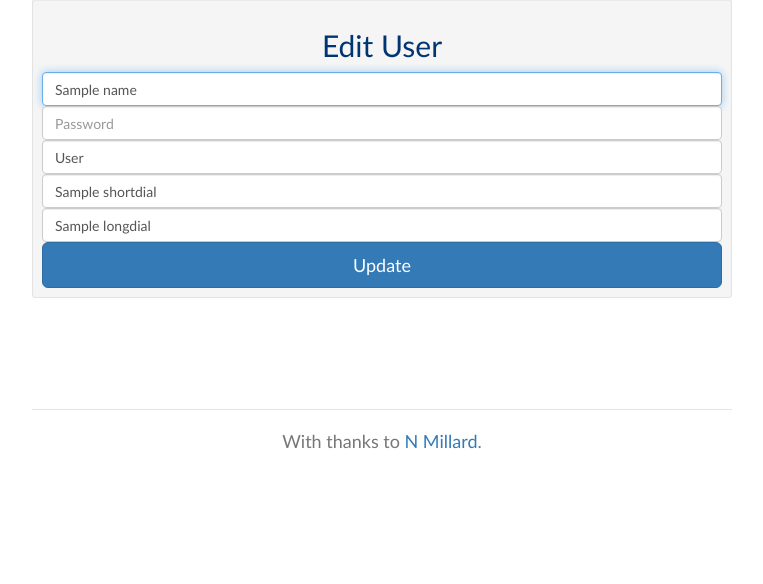
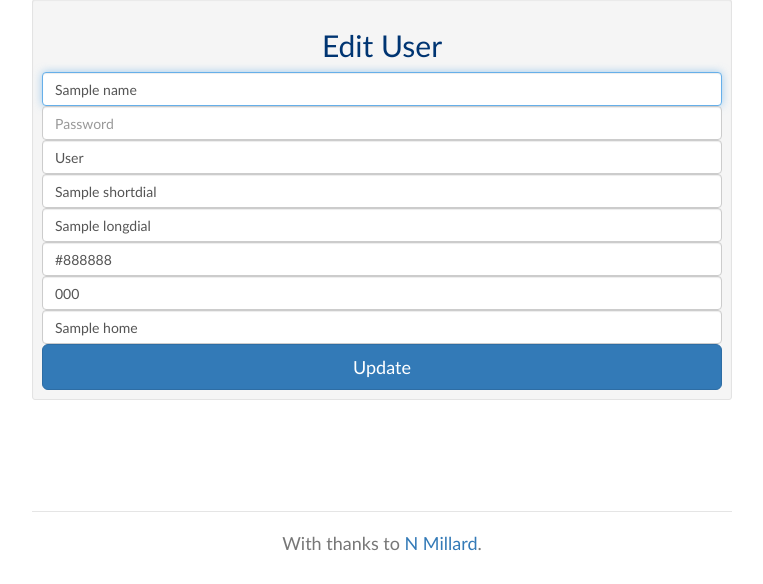
Before and after one commit to neilmillard/oncallslim, a PHP site: template app/templates/user.twig in a window 1280 px wide. Shown: the part 151-735 px from the top of the page, without its empty margins (258-1021 px from the left). Run offline with PHP 8.4, Linux system fonts and the light colour scheme; the template is opened without the code that fills it: most values are stand-ins (such as "Sample title", 1, 10 or a date in 2020); some libraries are stand-ins or nearby versions.

Commit message:
expand profile fields

```diff
--- a/app/src/Action/ProfileAction.php
+++ b/app/src/Action/ProfileAction.php
@@ -52,7 +52,7 @@ final class ProfileAction
         if ($request->isPost()) {
             $data = $request->getParams();
             //$username = $request->getParam('username');
-            $user->import($data,'fullname,shortdial,longdial');
+            $user->import($data,'fullname,shortdial,longdial,colour,mobile,home');
 
             $password = $request->getParam('password');
             if(!empty($password)){
--- a/app/templates/profile.twig
+++ b/app/templates/profile.twig
@@ -10,6 +10,9 @@
     <p> Fullname: {{ fullname }}</p>
     <p> Short Dial: {{ shortdial }}</p>
     <p> Long Dial: {{ longdial }}</p>
+    <p> Colour: {{ colour }}</p>
+    <p> Mobile: {{ mobile }}</p>
+    <p> Home: {{ home }}</p>
     <a class="btn" style="background: #3498db;color: #ffffff;" href="{{ url_for('edituser',{'username': name}) }}">
         Update
     </a>
--- a/app/templates/user.twig
+++ b/app/templates/user.twig
@@ -9,8 +9,11 @@
         <input type="text" name="username" class="form-control" placeholder="name" value="{{ name }}" autofocus required>
         <input type="password" name="password" class="form-control" placeholder="Password" >
         <input type="text" name="fullname" class="form-control" placeholder="fullname" value="{{ fullname }}" required>
-        <input type="text" name="shortdial" class="form-control" placeholder="shortdial" value="{{ shortdial }}" required>
+        <input type="text" name="shortdial" class="form-control" placeholder="shortdial" value="{{ shortdial }}" >
         <input type="text" name="longdial" class="form-control" placeholder="longdial" value="{{ longdial }}" required>
+        <input type="text" name="colour" class="form-control" placeholder="colour" value="{{ colour }}" required>
+        <input type="text" name="mobile" class="form-control" placeholder="mobile" value="{{ mobile }}" >
+        <input type="text" name="home" class="form-control" placeholder="home" value="{{ home }}" >
         <button class="btn btn-lg btn-primary btn-block" type="submit">Update</button>
     </form>
 
```
Also changed, not shown: app/templates/home.twig (+5 -5 lines).
